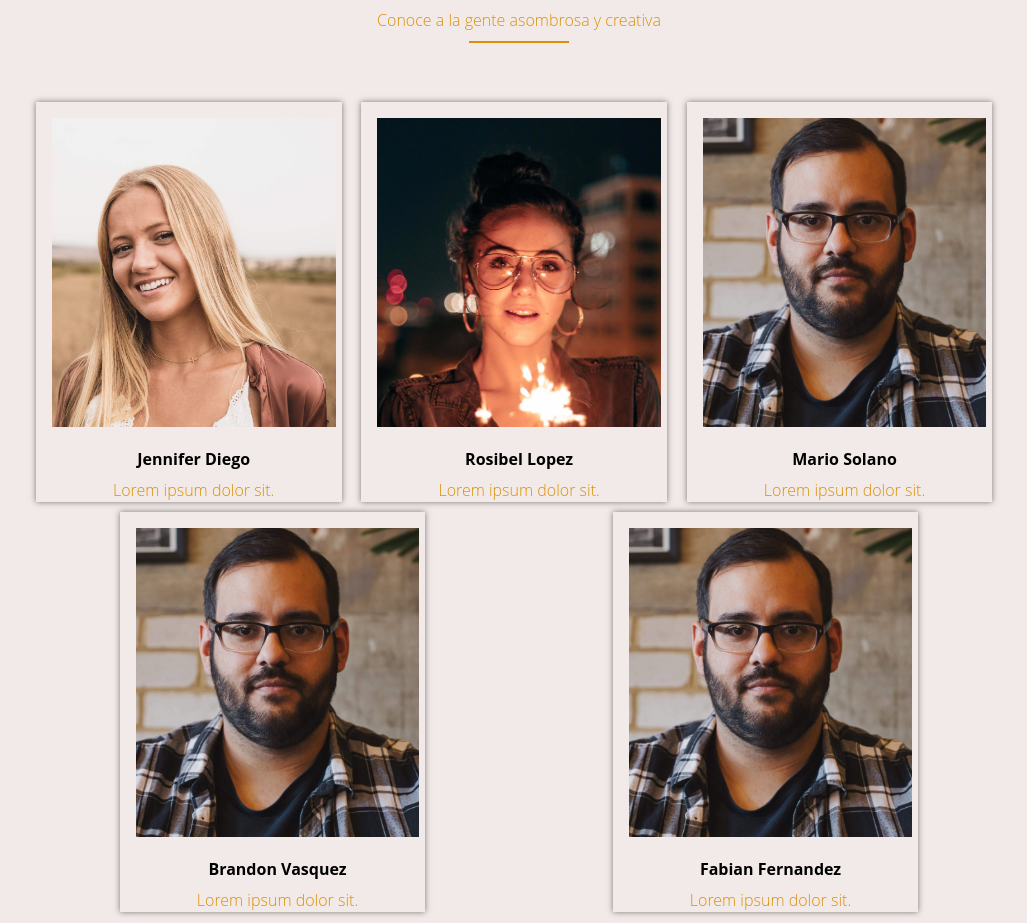
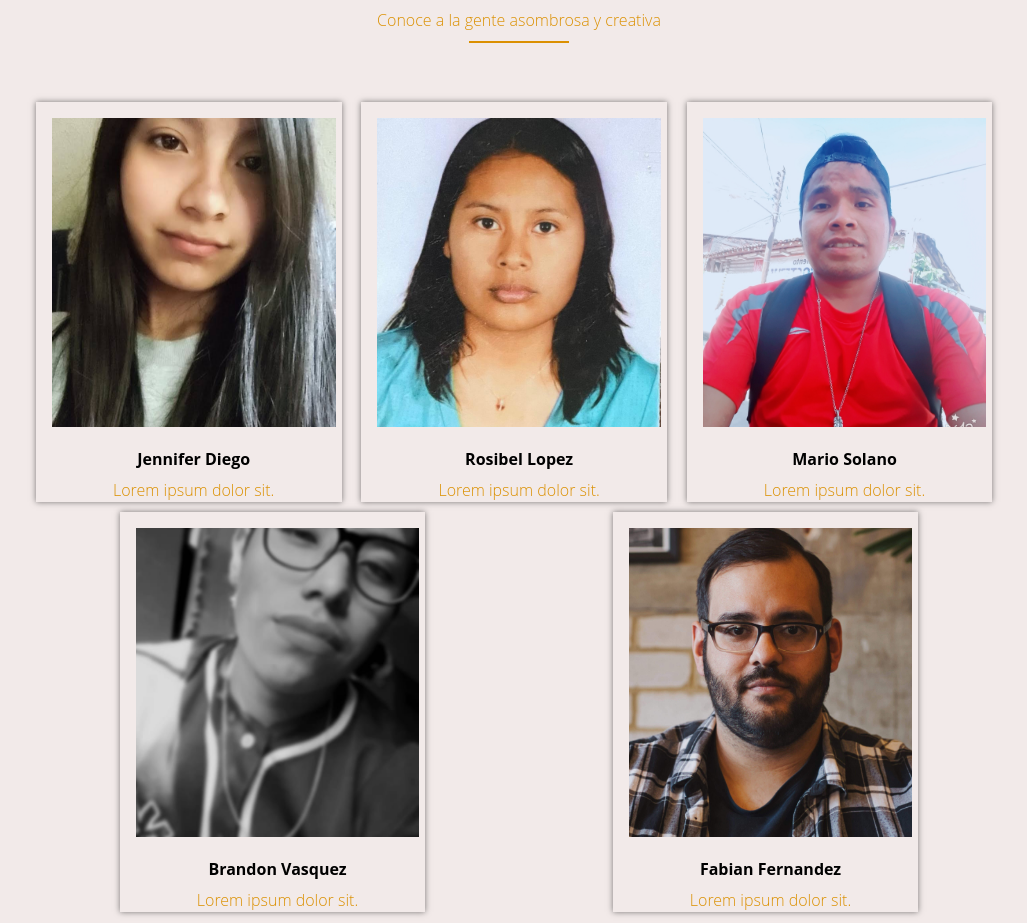
Before and after one commit to fdz15/EmpresaX, a plain HTML site: page index.html in a window 1280 px wide. Shown: the part 743-1666 px from the top of the page, without its empty margins (121-1148 px from the left). Drawn offline with Linux system fonts and the light colour scheme; files whose address does not match are found by name.

Commit message:
Commit 2

```diff
--- a/index.html
+++ b/index.html
@@ -46,7 +46,7 @@ AlexCG Design, Thank you, I hope this template helps you -->
             <div class="card">
                 <div class="content-card">
                     <div class="people">
-                        <img src="img/people1.jpg" alt="">
+                        <img src="img/jenni.jpg" alt="">
                     </div>
                     <div class="texto-team">
                         <h4>Jennifer Diego</h4>
@@ -55,7 +55,7 @@ AlexCG Design, Thank you, I hope this template helps you -->
                 </div>
                 <div class="content-card">
                     <div class="people">
-                        <img src="img/people2.jpg" alt="">
+                        <img src="img/rosibel.jpg" alt="">
                     </div>
                     <div class="texto-team">
                         <h4>Rosibel Lopez</h4>
@@ -64,7 +64,7 @@ AlexCG Design, Thank you, I hope this template helps you -->
                 </div>
                 <div class="content-card">
                     <div class="people">
-                        <img src="img/people3.jpg" alt="">
+                        <img src="img/mario.jpg" alt="">
                     </div>
                     <div class="texto-team">
                         <h4>Mario Solano</h4>
@@ -74,7 +74,7 @@ AlexCG Design, Thank you, I hope this template helps you -->
                 <br>
                 <div class="content-card">
                     <div class="people">
-                        <img src="img/people3.jpg" alt="">
+                        <img src="img/brandon.jpeg" alt="">
                     </div>
                     <div class="texto-team">
                         <h4>Brandon Vasquez</h4>
```
Also changed, not shown: img/brandon.jpeg (added), img/jenni.jpg (added), img/mario.jpg (added), img/rosibel.jpg (added).
